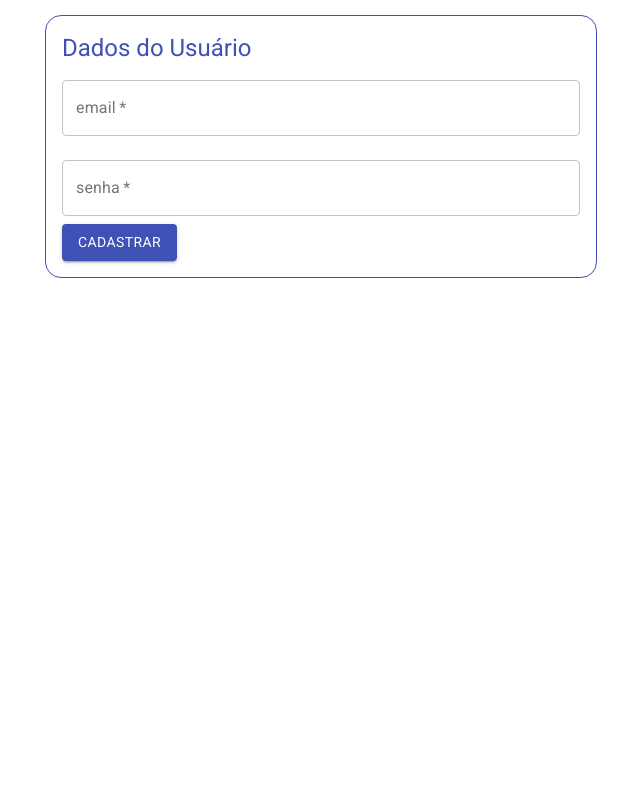
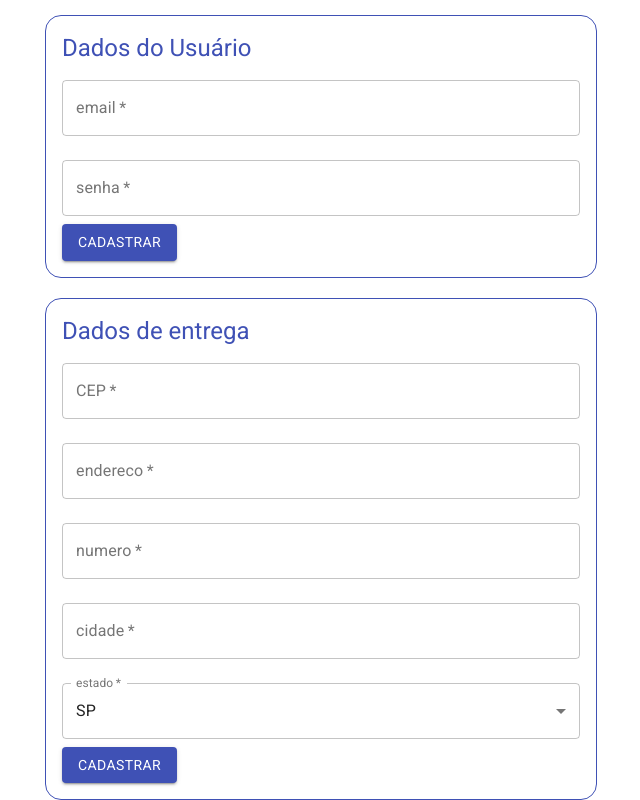
Before and after one commit to Davi95-BR/react-function-component, a React (Create React App) app: page / in a window 1280 px wide. Shown: the part 425-1225 px from the top of the page, without its empty margins (319-959 px from the left). Before the commit the page ends 800 px from the top, so only its background shows below. Built offline with nearby package versions, Linux system fonts and the light colour scheme.

Commit message:
nova camada do formulário Dados para entrega

```diff
--- a/src/App.js
+++ b/src/App.js
@@ -3,13 +3,14 @@ import FormularioCadastro from "../src/componente/FormularioCadastro/FormularioC
 import "./App.css";
 import {Container, Typography} from '@material-ui/core'
 import 'fontsource-roboto';
+import { makeStyles } from '@material-ui/core/styles';
 class App extends Component {
 
   render() {
     return (
       <Container component="article" maxWidth="sm">
           <Typography align="center" variant="h3" component="h1">Formulário de cadastro</Typography>
-          <FormularioCadastro aoEnviar={aoEnviar} validarCPF={validarCPF} validarSenha={validarSenha} validarEmail={validarEmail}/>
+          <FormularioCadastro aoEnviar={aoEnviar} validarCPF={validarCPF} validarSenha={validarSenha} validarEmail={validarEmail} useStyles ={makeStyles}/>
       </Container>
     );
   }
@@ -43,4 +44,5 @@ function validarEmail(email) {
   }
 }
 
+
 export default App;
--- /dev/null
+++ b/src/componente/FormularioCadastro/DadosEntrega.jsx
@@ -0,0 +1,125 @@
+import { TextField, Button } from '@material-ui/core';
+import React, { useState } from 'react';
+import Box from '@material-ui/core/Box'
+import Typography from '@material-ui/core/Typography'
+import { makeStyles } from '@material-ui/core/styles';
+
+
+function DadosEntrega({ aoEnviar, }) {
+
+    const [cep, setCep] = useState("");
+    const [endereco, setEndereco] = useState("");
+    const [numero, setNumero] = useState("");
+    const [cidade, setCidade] = useState("");
+    const [estado, setEstado] = useState("");
+
+    const classes = makeStyles((theme) => ({
+        root: {
+          '& .MuiTextField-root': {
+            margin: theme.spacing(1),
+            width: '25ch',
+          },
+        },
+      }));
+
+    const estados = [
+        {value: 'SP', label: 'SP',}, {value: 'RJ', label: 'RJ',},
+        {value: 'AC', label: 'AC',}, {value: 'AL', label: 'AL',},
+        {value: 'AP', label: 'AP',}, {value: 'AM', label: 'AM',},
+        {value: 'BA', label: 'BA',}, {value: 'CE', label: 'CE',},
+        {value: 'DF', label: 'DF',}, {value: 'ES', label: 'ES',},
+        {value: 'GO', label: 'GO',}, {value: 'MA', label: 'MA',},
+        {value: 'MT', label: 'MT',}, {value: 'MS', label: 'MS',},
+        {value: 'MG', label: 'MG',}, {value: 'PA', label: 'PA',},
+        {value: 'PB', label: 'PB', },{value: 'PR', label: 'PR',},
+        {value: 'PE', label: 'PE',}, {value: 'PI', label: 'PI',},
+        {value: 'RR', label: 'RR',}, {value: 'RO', label: 'RO',},
+        {value: 'RN', label: 'RN',}, {value: 'RS', label: 'RS',},
+        {value: 'SC', label: 'SC',}, {value: 'SE', label: 'SE',}, {value: 'TO', label: 'TO',},
+      ];
+
+
+    return (
+        <Box
+            border={1}
+            borderColor="primary.main"
+            borderRadius={16}
+            p={2} pt={2} pb={2} mt={2.5}
+
+        >
+            <form
+                onSubmit={(event) => {
+                    event.preventDefault();
+                    let dados = [cep, numero, endereco, cidade, estado]
+                    aoEnviar(dados);
+                }}
+                className={classes.root}
+                 noValidate autoComplete="off"
+            >
+                <Typography color="primary" align="left" variant="h5" component="h1">Dados de entrega</Typography>
+                <TextField
+                    value={cep}
+                    onChange={(event) => {
+                        setCep(event.target.value);
+                    }}
+                    label="CEP" type="number" id="cep" variant="outlined" margin="normal" fullWidth required
+                />
+
+                <TextField
+                    value={endereco}
+                    onChange={(event) => {
+                        setEndereco(event.target.value);
+                    }}
+                    label="endereco" type="text" id="edereco" variant="outlined" margin="normal" fullWidth required
+                />
+
+                <TextField
+                    value={numero}
+                    onChange={(event) => {
+                        setNumero(event.target.value);
+                    }}
+                    label="numero" type="number" id="numero" variant="outlined" margin="normal" fullWidth required
+                />
+
+                <TextField
+                    value={cidade}
+                    onChange={(event) => {
+                        setCidade(event.target.value);
+                    }}
+                    label="cidade" type="text" id="cidade" variant="outlined" margin="normal" fullWidth required
+                />
+
+                <TextField
+                    value={estado}
+                    id="estado"
+                    select
+                    label="estado"
+                    onChange={(event) => {
+                        setEstado(event.target.value);
+                    }}
+                    SelectProps={{
+                        native: true,
+                    }}
+                    variant="outlined"
+                    fullWidth
+                    margin="normal"
+                    required
+                >
+
+                {estados.map((option) => (
+                    <option key={option.value} value={option.value}>
+                        {option.label}
+                    </option>
+                ))}
+                </TextField>
+
+
+                <Button color="primary" type="submit" variant="contained">Cadastrar</Button>
+            </form>
+        </Box>
+    );
+}
+
+
+
+export default DadosEntrega;
--- a/src/componente/FormularioCadastro/DadosPessoais.jsx
+++ b/src/componente/FormularioCadastro/DadosPessoais.jsx
@@ -39,7 +39,7 @@ function DadosPessoais({ aoEnviar, validarCPF}) {     // Hooks
                     onChange={(event) => {
                         setSobrenome(event.target.value);
                     }}
-                    variant="outlined" id="sobrenome" label="sobrenome" fullWidth margin="normal" required />
+                    variant="outlined" id="sobrenome" label="sobrenome"  fullWidth margin="normal" required />
                 <TextField
                     value={cpf}
                     onChange={(event) => {
@@ -53,6 +53,7 @@ function DadosPessoais({ aoEnviar, validarCPF}) {     // Hooks
                     helperText={errosCpf.cpf.texto}
                     id="CPF"
                     label="CPF"
+                    type="number"
                     variant="outlined"
                     margin="normal"
                     fullWidth
--- a/src/componente/FormularioCadastro/FormularioCadastro.jsx
+++ b/src/componente/FormularioCadastro/FormularioCadastro.jsx
@@ -1,5 +1,6 @@
 import React from 'react';
 import DadosUsuario from '../DadosUsuario.jsx';
+import DadosEntrega from './DadosEntrega.jsx';
 import DadosPessoais from './DadosPessoais.jsx';
 
 function FormularioCadastro({aoEnviar, validarCPF, validarSenha, validarEmail}) {
@@ -8,6 +9,7 @@ function FormularioCadastro({aoEnviar, validarCPF, validarSenha, validarEmail})
         <>
         <DadosPessoais aoEnviar={aoEnviar} validarCPF={validarCPF} />
         <DadosUsuario aoEnviar={aoEnviar} validarSenha={validarSenha} validarEmail={validarEmail} />
+        <DadosEntrega />
         </>
     );
 }
```
